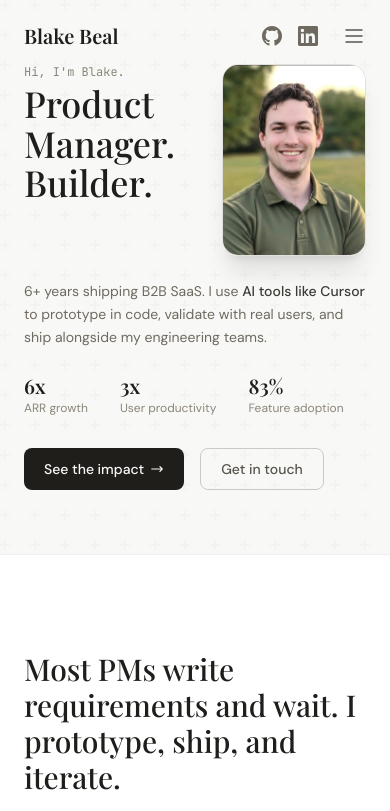
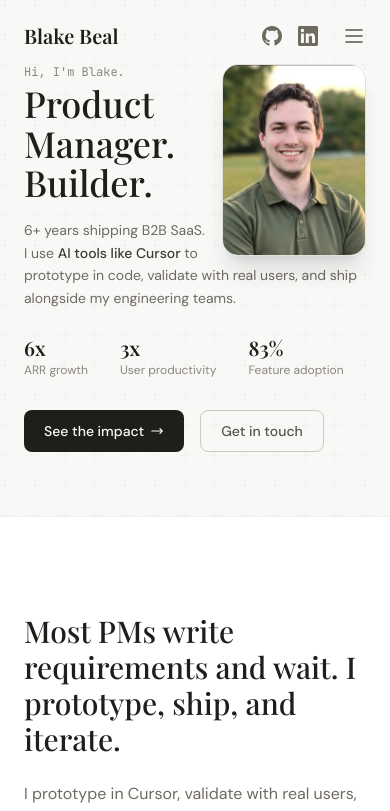
Before and after one commit to BlakeB-PM/ProductbyBlake, a React (Vite) app: page / in a window 390 px wide. Shown: the top 811 px of the page. Built offline with nearby package versions, Linux system fonts and the light colour scheme; a web font is replaced by a local one.

Commit message:
Refactor mobile hero to use float for text wrapping

```diff
--- a/src/components/Hero.tsx
+++ b/src/components/Hero.tsx
@@ -12,23 +12,10 @@ export function Hero() {
       </div>
 
       <div className="section-container">
-        {/* Top row: Headline + Photo side by side */}
-        <div className="flex flex-row items-start justify-between gap-4 sm:gap-8 md:gap-16 mb-6 sm:mb-8">
-          {/* Headline - Left side */}
-          <div className="flex-1">
-            {/* Intro line */}
-            <p className="font-mono text-xs sm:text-sm text-ink-500 mb-1 sm:mb-4 animate-fade-in">
-              Hi, I'm Blake.
-            </p>
+        <div className="block md:flex md:flex-row md:items-start md:justify-between md:gap-16">
 
-            {/* Main headline */}
-            <h1 className="font-serif text-4xl xs:text-5xl sm:text-6xl lg:text-7xl font-medium leading-[1.1] text-ink-900 animate-slide-up break-words">
-              Product<br className="sm:hidden" /> Manager.<br className="sm:hidden" /> Builder.
-            </h1>
-          </div>
-
-          {/* Headshot - Right side */}
-          <div className="flex-shrink-0 w-36 sm:w-48 md:w-64 lg:w-72 xl:w-80 animate-fade-in">
+          {/* Headshot - Float Right on mobile, Order 2 on desktop */}
+          <div className="float-right ml-4 mb-2 md:float-none md:ml-0 md:mb-0 w-36 sm:w-48 md:w-64 lg:w-72 xl:w-80 md:order-2 animate-fade-in relative z-10">
             <div className="aspect-[3/4] rounded-2xl overflow-hidden shadow-xl border border-ink-200 transition-transform duration-300">
               <img
                 src="/headshot.jpg"
@@ -37,25 +24,36 @@ export function Hero() {
               />
             </div>
           </div>
-        </div>
 
-        {/* Full-width content below */}
-        <div className="max-w-2xl md:max-w-none">
-          {/* Subheadline */}
-          <p className="text-sm sm:text-lg md:text-xl text-ink-600 leading-relaxed mb-6 sm:mb-8 animate-slide-up animation-delay-100">
+          {/* Text Content - Order 1 on desktop */}
+          <div className="md:order-1 md:flex-1">
+            {/* Intro line */}
+            <p className="font-mono text-xs sm:text-sm text-ink-500 mb-1 sm:mb-4 animate-fade-in">
+              Hi, I'm Blake.
+            </p>
+
+            {/* Main headline */}
+            <h1 className="font-serif text-4xl xs:text-5xl sm:text-6xl lg:text-7xl font-medium leading-[1.1] text-ink-900 animate-slide-up break-words mb-4 sm:mb-6">
+              Product<br className="sm:hidden" /> Manager.<br className="sm:hidden" /> Builder.
+            </h1>
+
+            {/* Subheadline - Now part of flow on mobile */}
+            <p className="text-sm sm:text-lg md:text-xl text-ink-600 leading-relaxed mb-6 sm:mb-8 animate-slide-up animation-delay-100 max-w-2xl md:max-w-none">
               6+ years shipping B2B SaaS. I use{' '}
               <span className="font-medium text-ink-800">AI tools like Cursor</span>{' '}
               to prototype in code, validate with real users, and ship alongside my engineering teams.
             </p>
 
-          {/* Stats row - horizontal across full width */}
+            {/* Stats & CTA - Cleared on mobile */}
+            <div className="clear-both md:clear-none">
+              {/* Stats row */}
               <div className="flex justify-start gap-8 sm:gap-12 md:gap-16 mb-8 sm:mb-10 animate-slide-up animation-delay-200">
                 <Stat value="6x" label="ARR growth" />
                 <Stat value="3x" label="User productivity" />
                 <Stat value="83%" label="Feature adoption" />
               </div>
 
-          {/* CTA Buttons - side by side */}
+              {/* CTA Buttons */}
               <div className="flex flex-row gap-4 sm:gap-6 animate-slide-up animation-delay-300">
                 <a
                   href="#experience"
@@ -75,6 +73,8 @@ export function Hero() {
               </div>
             </div>
           </div>
+        </div>
+      </div>
     </section>
   )
 }
```
Lines whose indentation alone changed are shown as unchanged.
